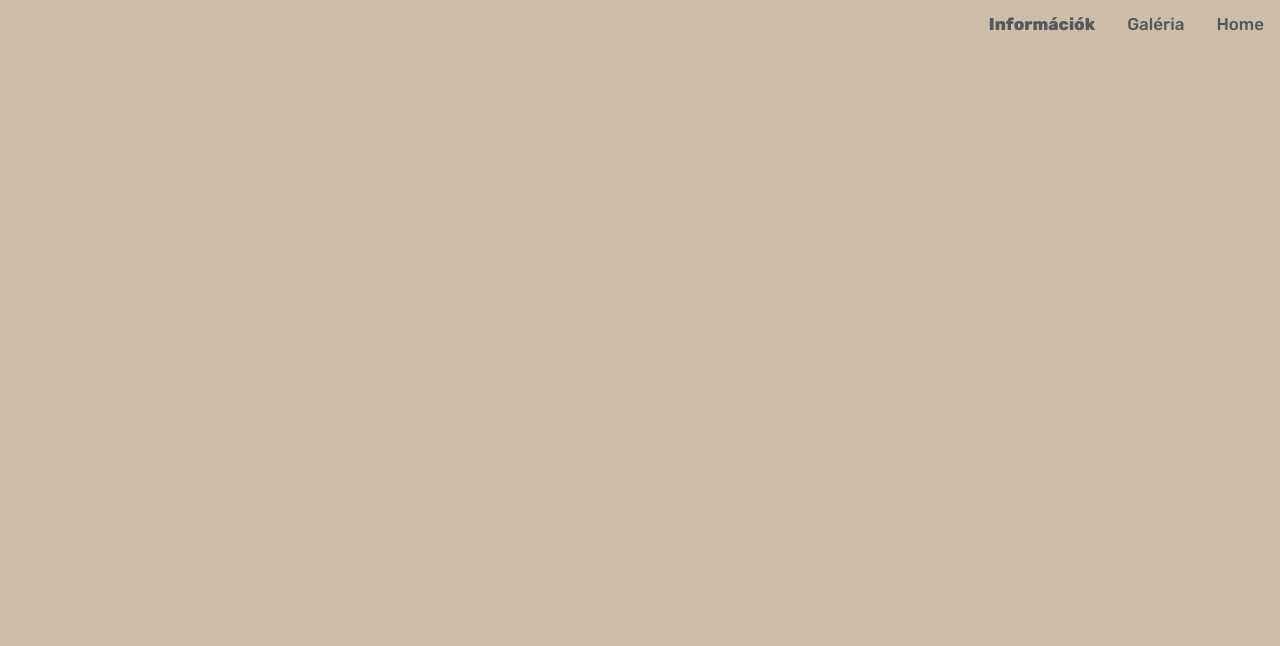
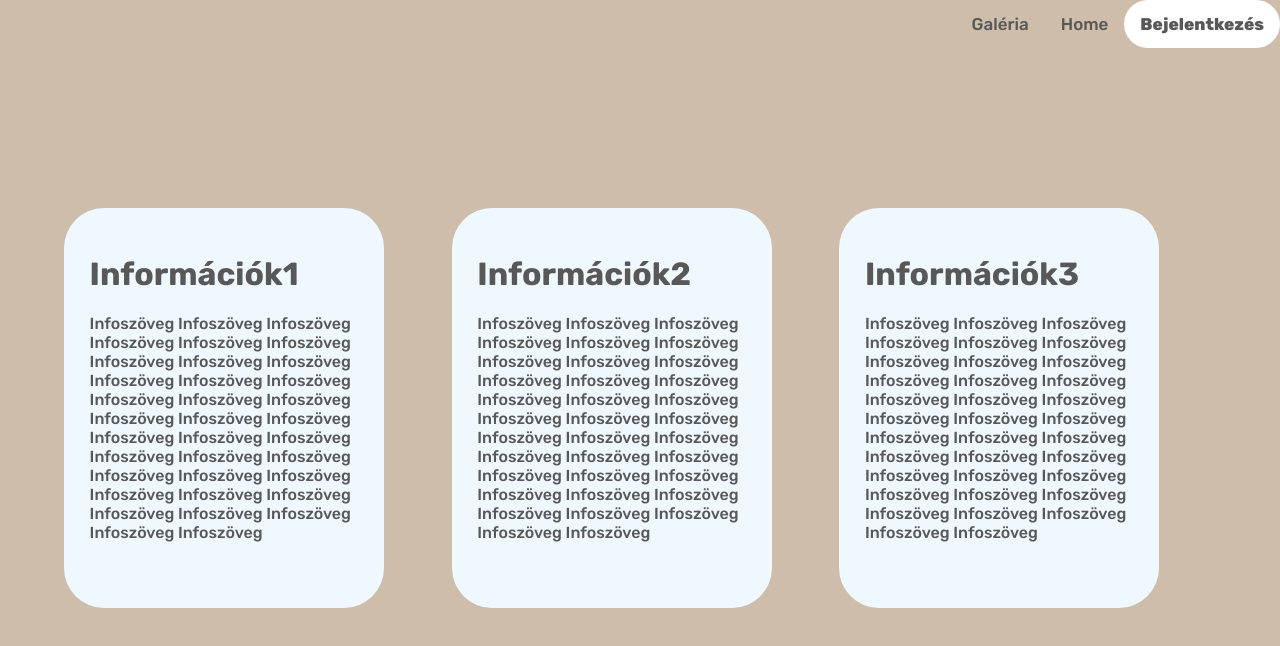
Before and after one commit to BacsiIskola/8AWEB, a plain HTML site: page info.html in a window 1280 px wide. Drawn offline with Linux system fonts and the light colour scheme.

Commit message:
info-animation

```diff
--- a/app.js
+++ b/app.js
@@ -1,46 +1,29 @@
 $(document).ready(function(){
-    // Add smooth scrolling to all links
+
     $("a").on('click', function(event) {
 
-      // Make sure this.hash has a value before overriding default behavior
+
       if (this.hash !== "") {
-        // Prevent default anchor click behavior
+
         event.preventDefault();
 
-        // Store hash
+
         var hash = this.hash;
 
-        // Using jQuery's animate() method to add smooth page scroll
-        // The optional number (800) specifies the number of milliseconds it takes to scroll to the specified area
+
         $('html, body').animate({
           scrollTop: $(hash).offset().top
         }, 800, function(){
 
-          // Add hash (#) to URL when done scrolling (default click behavior)
+
           window.location.hash = hash;
         });
-      } // End if
+      }
     });
   });
 
 
-  const observer = new IntersectionObserver((entries) => {
-    entries.forEach((entry) => {
-      console.log(entry);
-      if (entry.isIntersecting) {
-        entry.target.classList.add('show');
-        entry.target.classList.add('show1');
-        entry.target.classList.add('sstack');
-      } else {
-        entry.target.classList.remove('show');
-        entry.target.classList.remove('show1');
-        entry.target.classList.remove('sstack');
-      }
-    });
-  });
 
-  const hiddenElements = document.querySelectorAll('.hidden, .hidden1, .hstack');
-  hiddenElements.forEach((el) => observer.observe(el));
   function myFunction() {
     var x = document.getElementById("myTopnav");
     if (x.className === "topnav") {
--- a/info.html
+++ b/info.html
@@ -8,15 +8,72 @@
     <link rel="stylesheet" href="https://cdnjs.cloudflare.com/ajax/libs/font-awesome/4.7.0/css/font-awesome.min.css">
     <link href="https://fonts.googleapis.com/css2?family=Rubik:ital,wght@0,300..900;1,300..900&display=swap" rel="stylesheet">
     <link rel="stylesheet" href="style.css">
+    <script src="app.js"></script>
 </head>
 <body>
     <div class="topnav" id="myTopnav">
+        <a href="info.html" id="login" class="active">Bejelentkezés</a>
         <a href="index.html" >Home</a>
         <a href="galery.html">Galéria</a>
-        <a href="info.html" class="active">Információk</a>
+
         <a href="javascript:void(0);" class="icon" onclick="myFunction()">
           <i class="fa fa-bars"></i>
         </a>
       </div>
+
+      <div id="infodiv">
+      <div id="infokartya1" class="hstack">
+
+        <h1>Információk1</h1>
+
+        <p class="infoszoveg1">
+          Infoszöveg Infoszöveg Infoszöveg Infoszöveg Infoszöveg Infoszöveg Infoszöveg Infoszöveg Infoszöveg Infoszöveg Infoszöveg Infoszöveg Infoszöveg Infoszöveg Infoszöveg Infoszöveg Infoszöveg Infoszöveg Infoszöveg Infoszöveg Infoszöveg Infoszöveg Infoszöveg Infoszöveg Infoszöveg Infoszöveg Infoszöveg Infoszöveg Infoszöveg Infoszöveg Infoszöveg Infoszöveg Infoszöveg Infoszöveg Infoszöveg
+
+        </p>
+
+
+      </div>
+      <div id="infokartya2" class="hstack">
+
+        <h1>Információk2</h1>
+
+        <p class="infoszoveg2">
+          Infoszöveg Infoszöveg Infoszöveg Infoszöveg Infoszöveg Infoszöveg Infoszöveg Infoszöveg Infoszöveg Infoszöveg Infoszöveg Infoszöveg Infoszöveg Infoszöveg Infoszöveg Infoszöveg Infoszöveg Infoszöveg Infoszöveg Infoszöveg Infoszöveg Infoszöveg Infoszöveg Infoszöveg Infoszöveg Infoszöveg Infoszöveg Infoszöveg Infoszöveg Infoszöveg Infoszöveg Infoszöveg Infoszöveg Infoszöveg Infoszöveg
+
+        </p>
+
+
+      </div>
+      <div id="infokartya3" class="hstack">
+
+        <h1>Információk3</h1>
+
+        <p class="infoszoveg3">
+          Infoszöveg Infoszöveg Infoszöveg Infoszöveg Infoszöveg Infoszöveg Infoszöveg Infoszöveg Infoszöveg Infoszöveg Infoszöveg Infoszöveg Infoszöveg Infoszöveg Infoszöveg Infoszöveg Infoszöveg Infoszöveg Infoszöveg Infoszöveg Infoszöveg Infoszöveg Infoszöveg Infoszöveg Infoszöveg Infoszöveg Infoszöveg Infoszöveg Infoszöveg Infoszöveg Infoszöveg Infoszöveg Infoszöveg Infoszöveg Infoszöveg
+
+        </p>
+
+
+      </div>
+      </div>
+<script>
+  const observer = new IntersectionObserver((entries) => {
+  entries.forEach((entry) => {
+    if (entry.isIntersecting) {
+      entry.target.classList.add('show');
+      entry.target.classList.add('show1');
+      entry.target.classList.add('sstack');
+    } else {
+      entry.target.classList.remove('show');
+      entry.target.classList.remove('show1');
+      entry.target.classList.remove('sstack');
+    }
+  });
+});
+
+const hiddenElements = document.querySelectorAll('.hidden, .hidden1, .hstack');
+hiddenElements.forEach((el) => observer.observe(el));
+</script>
+
 </body>
 </html>
--- a/style.css
+++ b/style.css
@@ -334,7 +334,6 @@ font-size: 17px;
 
 /* Change the color of links on hover */
 .topnav a:hover {
-background-color: #ffffff00;
 color: rgb(88, 88, 88);;
 }
 
@@ -499,3 +498,44 @@ display: none;
     margin-left: 15vw;
     display: inline-flex;
   }
+
+  #infokartya1{
+    margin-top: 20vh;
+    width: 25vw;
+    height: 50vh;
+    background-color: aliceblue;
+    margin-left: 5vw;
+    padding: 2vw;
+    border-radius: 40px;
+    display: inline-block;
+  }
+  #infokartya2{
+    margin-top: 20vh;
+    width: 25vw;
+    height: 50vh;
+    background-color: aliceblue;
+    margin-left: 5vw;
+    padding: 2vw;
+    border-radius: 40px;
+    display: inline-block;
+  }
+  #infokartya3{
+    margin-top: 20vh;
+    width: 25vw;
+    height: 50vh;
+    background-color: aliceblue;
+    margin-left: 5vw;
+    padding: 2vw;
+    border-radius: 40px;
+    display: inline-block;
+  }
+  #login{
+    background-color: rgb(255, 255, 255);
+    width: fit-content+1vw;
+    border-radius: 120px;
+  }
+  #login:hover{
+    background-color: rgb(255, 255, 255);
+    width: fit-content+1vw;
+    border-radius: 120px;
+  }
```
Also changed, not shown: galery.html (+2 -2 lines), index.html (+20 -2 lines), 2 other files.
